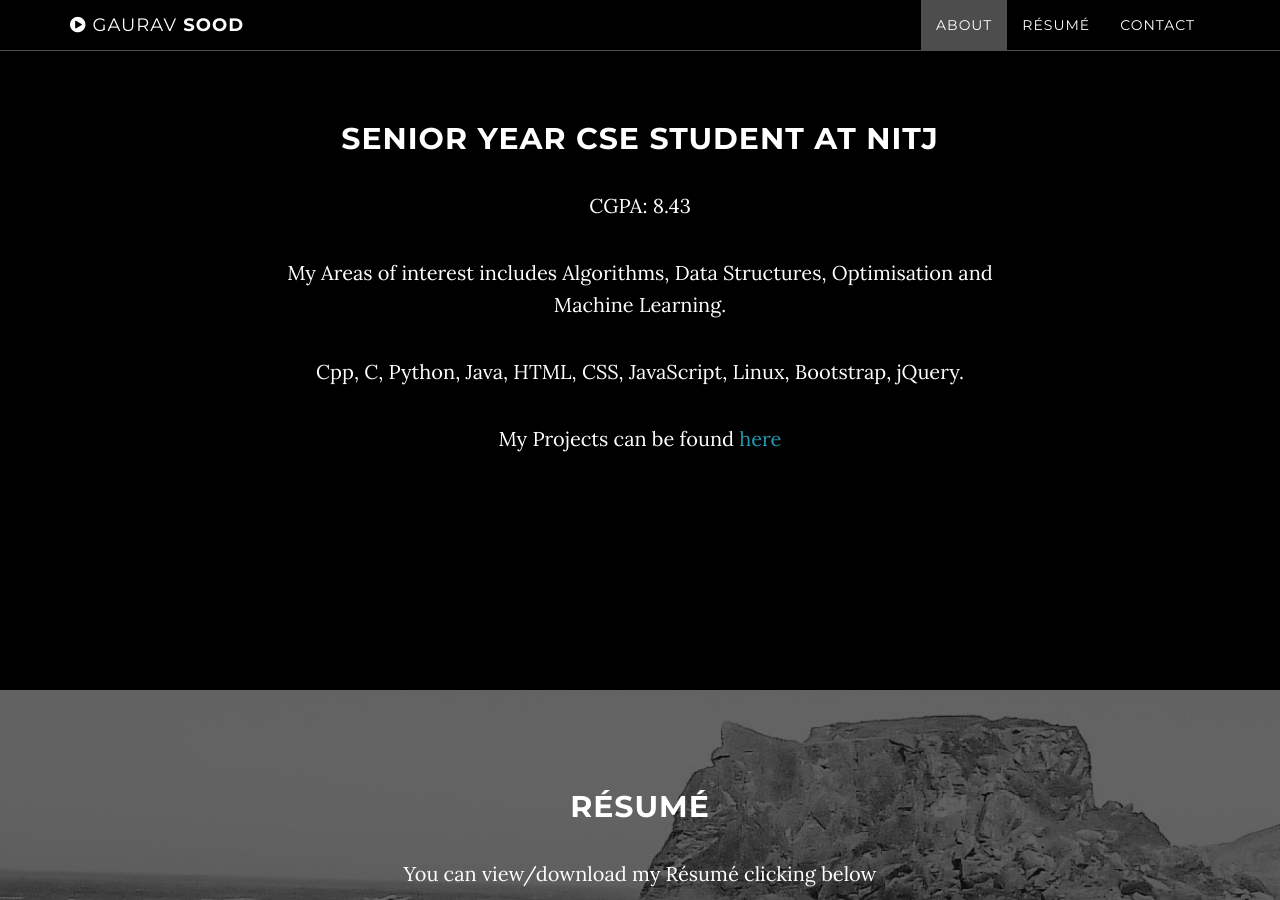
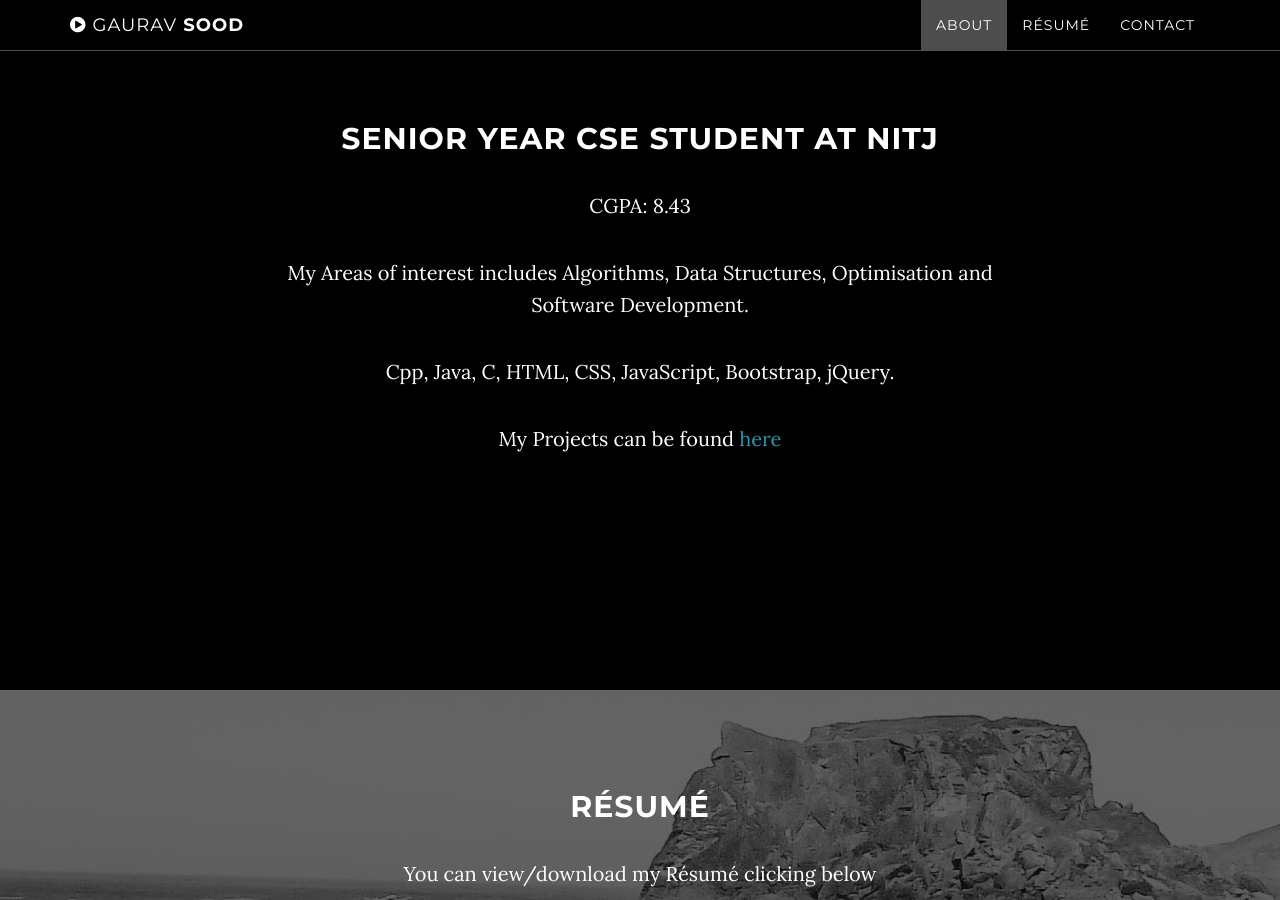
Before and after one commit to grvsood/grvsood.github.io, a Jekyll site: the page built from index.html, in a window 1280 px wide and 900 px high, scrolled down 978 px. Built offline with Jekyll 4.4.1, drawn with Linux system fonts in a browser that asks for light colours.

Commit message:
Update 14-08-2019

```diff
--- a/_includes/about.html
+++ b/_includes/about.html
@@ -4,8 +4,8 @@
           <div class="col-lg-8 col-lg-offset-2">
               <h2>Senior year CSE student at NITJ</h2>
               <p>CGPA: 8.43</p>
-              <p>My Areas of interest includes Algorithms, Data Structures, Optimisation and Machine Learning.</p>
-              <p>Cpp, C, Python, Java, HTML, CSS, JavaScript, Linux, Bootstrap, jQuery.</p>
+              <p>My Areas of interest includes Algorithms, Data Structures, Optimisation and Software Development.</p>
+              <p>Cpp, Java, C, HTML, CSS, JavaScript, Bootstrap, jQuery.</p>
               <p>My Projects can be found <a href="http://www.github.com/grvsood">here</a></p>
       </div>
   </section>
```
Also changed, not shown: 1 other file.
